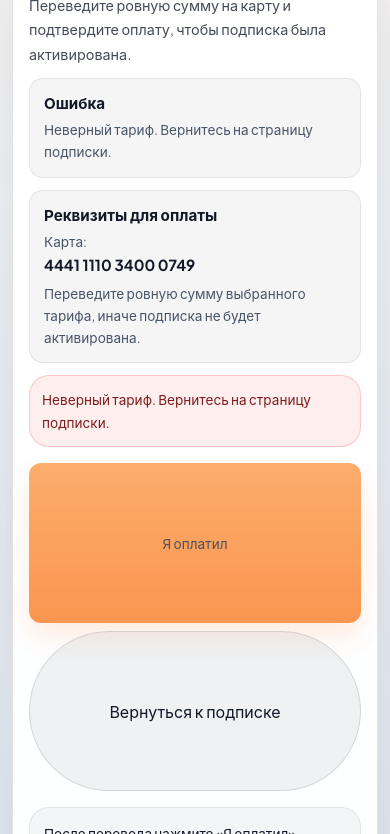
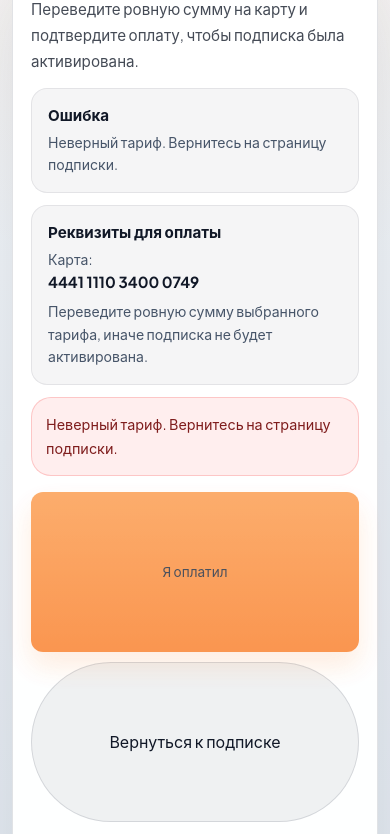
Before and after one commit to markfimolov-sys/HUMREY13321, a plain HTML site: page payment.html in a window 390 px wide. Shown: the part 74-908 px from the top of the page. Drawn offline with Linux system fonts and the light colour scheme.

Commit message:
Add files via upload

```diff
--- a/payment.html
+++ b/payment.html
@@ -8,8 +8,9 @@
   <title>Плата подписки</title>
   <link rel="stylesheet" href="style.css" />
   <style>
-    body.light-theme { min-height: 100vh; display: grid; place-items: center; padding: 24px; background: radial-gradient(circle at top, rgba(249,115,22,0.08), transparent 35%), linear-gradient(180deg, #f8fafc 0%, #e2e8f0 100%); color: #111827; }
-    .checkout-card { max-width: 560px; width: 100%; background: rgba(255,255,255,0.96); border: 1px solid rgba(15,23,42,0.12); border-radius: 28px; box-shadow: 0 40px 90px rgba(15,23,42,0.12); padding: 32px; color: #111827; }
+    html, body { min-height: 100%; margin: 0; padding: 0; }
+    body.light-theme { min-height: 100vh; display: grid; place-items: center; padding: 24px; background: radial-gradient(circle at top, rgba(249,115,22,0.08), transparent 35%), linear-gradient(180deg, #f8fafc 0%, #e2e8f0 100%); color: #111827; font-family: 'Plus Jakarta Sans', Inter, 'Segoe UI', sans-serif; }
+    .checkout-card { max-width: 560px; width: 100%; margin: 0 auto; background: rgba(255,255,255,0.96); border: 1px solid rgba(15,23,42,0.12); border-radius: 28px; box-shadow: 0 40px 90px rgba(15,23,42,0.12); padding: 32px; color: #111827; }
     .checkout-card h1 { margin: 0 0 12px; font-size: clamp(1.8rem, 2.5vw, 2.4rem); }
     .checkout-card p { margin: 0 0 18px; color: rgba(17,24,39,0.78); line-height: 1.7; }
     .payment-info { margin: 18px 0; padding: 20px; border-radius: 20px; background: rgba(15,23,42,0.04); border: 1px solid rgba(15,23,42,0.08); }
@@ -42,23 +43,26 @@
     }
     @media (max-width: 480px) {
       body.light-theme { padding: 12px; }
-      .checkout-card { padding: 16px; border-radius: 16px; }
-      .checkout-card h1 { font-size: 1.25rem; }
-      .checkout-card p { font-size: 0.9rem; margin: 0 0 12px; }
-      .payment-info { padding: 14px; margin: 12px 0; border-radius: 14px; }
+      .checkout-card { padding: 18px; border-radius: 18px; }
+      .checkout-card h1 { font-size: 1.35rem; }
+      .checkout-card p { font-size: 0.95rem; margin: 0 0 14px; }
+      .payment-info { padding: 16px; margin: 12px 0; border-radius: 16px; }
       .payment-info strong { font-size: 0.95rem; margin-bottom: 6px; }
-      .payment-info span { font-size: 0.85rem; }
-      .checkout-actions { gap: 8px; margin-top: 16px; flex-direction: column; }
+      .payment-info span { font-size: 0.88rem; }
+      .checkout-actions { gap: 10px; margin-top: 16px; flex-direction: column; align-items: stretch; }
       .checkout-actions .button,
       .checkout-actions .button-secondary,
       .checkout-actions .pill { width: 100%; min-width: auto; }
-      .note-block { padding: 14px; font-size: 0.85rem; margin-top: 16px; }
-      .message-box { padding: 12px; font-size: 0.85rem; }
+      .note-block { padding: 16px; font-size: 0.9rem; margin-top: 16px; }
+      .message-box { padding: 14px; font-size: 0.9rem; }
     }
     @media (max-width: 375px) {
       body.light-theme { padding: 10px; }
       .checkout-card { padding: 14px; }
-      .checkout-card h1 { font-size: 1.1rem; }
+      .checkout-card h1 { font-size: 1.15rem; }
+      .checkout-card p { font-size: 0.88rem; }
+      .payment-info { padding: 14px; }
+      .note-block { padding: 14px; }
     }
   </style>
 </head>
```
